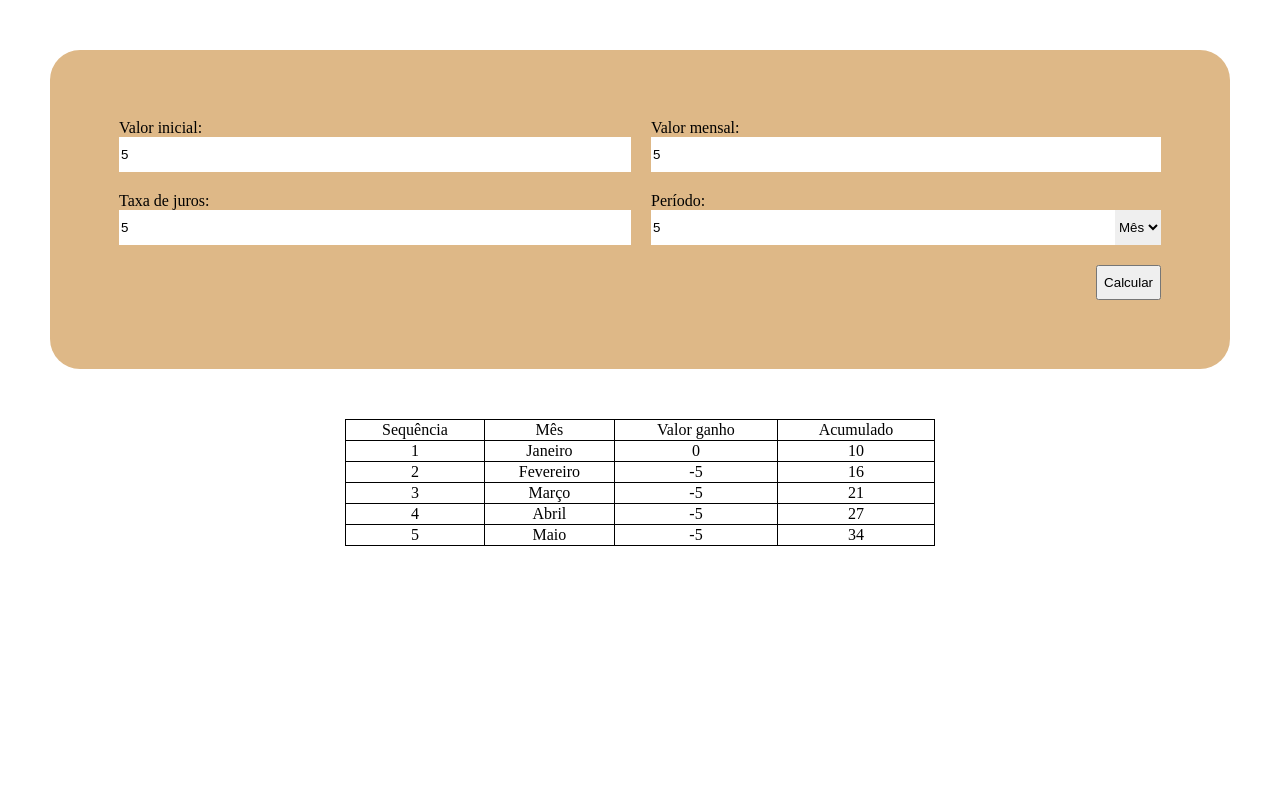
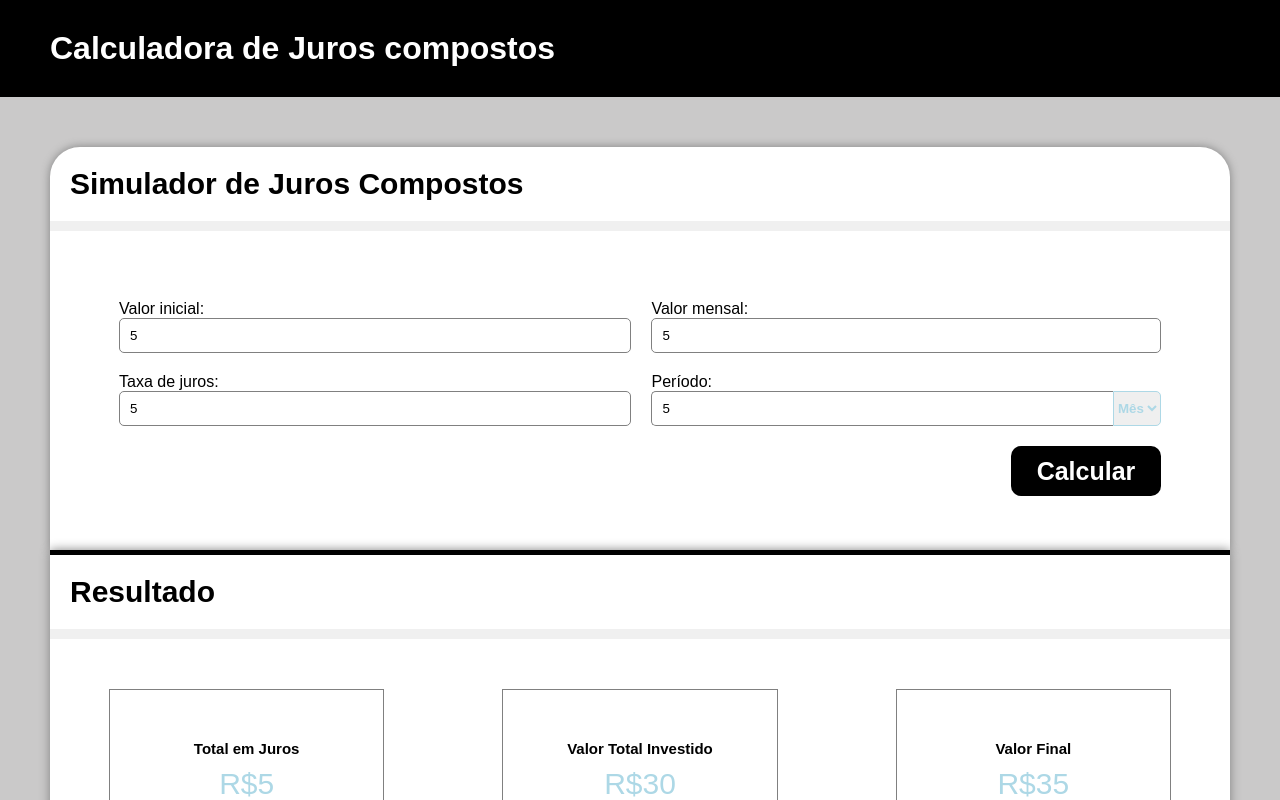
Before and after one commit to IgoruGomes/Projeto_Senac, a plain HTML site: page Projeto_JurosCompostos/index.html in a window 1280 px wide. Both pictures are taken after typing "5", "5", "5", "5" into the empty fields and a click on the button "Calcular". Shown: the top 800 px of the page. Drawn offline with Linux system fonts and the light colour scheme.

Commit message:
(IgorG) Projeto Finalizado

```diff
--- a/Projeto_JurosCompostos/index.html
+++ b/Projeto_JurosCompostos/index.html
@@ -14,9 +14,12 @@
 <body>
     <header>
         <!-- Aqui é um cabeçalho-->
+         <h1>Calculadora de Juros compostos</h1>
     </header>
     <main>
         <!-- Aqui fica o conteúdo principal -->
+        <div id="main">
+            <h1 class="texto">Simulador de Juros Compostos</h1>
             <section class="container-valores">
                 <div class="grid-valores">
                     <div class="valores-conteudo">
@@ -42,21 +45,45 @@
                         </div>
                     </div>
                 </div>
-            <div class="botao">
-                <button onclick="calcular()">Calcular</button>
+                <div class="botao-container">
+                    <button onclick="calcular()" id="botao">Calcular</button>
                 </div>
             </section>
+        </div>
         <!-- Display dos cálculos-->
+
+        <section id="main3">
+            <h1 class="texto">Resultado</h1>
+            <div class="flex-resultado">
+                <div class="resultado-container">
+                    <h2>Total em Juros</h2>
+                    <div id="valor-juros"></div>
+                </div>
+                <div class="resultado-container">
+                    <h2>Valor Total Investido</h2>
+                    <div id="valor-investido"></div>
+                </div>
+                <div class="resultado-container">
+                    <h2>Valor Final</h2>
+                    <div id="valor-final"></div>
+                </div>
+            </div>
+        </section>
+
+         <div id="main2">
+            <h1 class="texto">Tabela</h1>
             <section class="tabela">
                 <table id="tabelavalores">
                     <thead>
                         <td id="tabelasequencia">Sequência</td>
                         <td id="tabelames">Mês</td>
+                        <td id="tabelainvestido">Total investido</td>
                         <td id="tabelaganho">Valor ganho</td>
                         <td id="tabelatotal">Acumulado</td>
                     </thead>
                 </table>
             </section>
+         </div>
     </main>
     <script src="script.js"></script>
 </body>
--- a/Projeto_JurosCompostos/script.js
+++ b/Projeto_JurosCompostos/script.js
@@ -1,7 +1,11 @@
 function calcular() {
+    document.getElementById("main").style.borderRadius = "30px 30px 0 0";
+    document.getElementById("main2").style.display = "block";
+    document.getElementById("main3").style.display = "block";
     document.getElementById("tabelavalores").innerHTML = "<thead>" +
                     "<td>Sequência</td>" +
                     "<td>Mês</td>" +
+                    "<td>Total investido</td>" +
                     "<td>Valor ganho</td>" +
                     "<td>Acumulado</td>" +
                 "</thead>";
@@ -11,20 +15,37 @@ function calcular() {
     let taxa = parseFloat(document.getElementById("taxa").value);
     let periodo = parseFloat(document.getElementById("periodo").value);
     let total = inicial + mensal
+    let totalinvestido = inicial
+    let totaljuros = 0
+    let mudarcor = true
+    let styleVar = " style='background-color: white' "
     if (document.getElementById("valorperiodo").value == 2) {
         periodo = periodo * 12;
     }
 
         for(i = 1; i <= periodo; i++) {
+            totalinvestido += mensal;
             inicial += mensal;
+            total = inicial * (1+(taxa/100));
             document.getElementById("tabelavalores").innerHTML +=
-            "<tr>" +
+            "<tr" + styleVar + ">" +
                 "<td>" + i + "</td>" +
                 "<td>" + meses[(i-1) % 12] + "</td>" +
-                "<td>" + Math.round((total - inicial)) + "</td>" +
-                "<td>" + Math.round(inicial) + "</td>" +
+                "<td> R$ " + totalinvestido + "</td>" +
+                "<td> R$ " + Math.round((total - inicial)) + "</td>" +
+                "<td> R$ " + Math.round(total) + "</td>" +
             "</tr>";
-            total = inicial * (1+(taxa/100));
+            if (mudarcor == true) {
+                styleVar = " style='background-color: lightblue' "
+                mudarcor = false;
+            } else {
+                mudarcor = true;
+                styleVar = " style='background-color: white' "
+            }
+            totaljuros += (total - inicial);
             inicial = total;
         }
+    document.getElementById("valor-juros").innerHTML = "R$" + Math.round(totaljuros);
+    document.getElementById("valor-investido").innerHTML = "R$" + Math.round(totalinvestido);
+    document.getElementById("valor-final").innerHTML = "R$" + Math.round(total);
 }
--- a/Projeto_JurosCompostos/style.css
+++ b/Projeto_JurosCompostos/style.css
@@ -1,21 +1,40 @@
 * {
     box-sizing: border-box;
+    margin: 0;
+    padding: 0;
+    font-family: Arial, Helvetica, sans-serif;
 }
 
 body {
-    margin: 0;
-    padding: 0;
+    background-color: rgb(202, 201, 201);
+}
+
+header {
+    padding: 30px 50px 30px 50px;
+    background-color: rgb(0, 0, 0);
+    color: white;
 }
 
 main {
     margin: 50px;
 }
 
+#main {
+    box-shadow: 0px 0px 10px gray;
+    border-radius: 30px;
+    background-color: white;
+}
+
+.texto {
+    padding: 20px;
+    font-size: 30px;
+    font-weight: bolder;
+    border-bottom: 10px solid rgba(128, 128, 128, 0.123);
+}
+
 .container-valores {
-    background-color: burlywood;
     padding: 5%;
     width: 100%;
-    border-radius: 30px;
 }
 
 .grid-valores {
@@ -29,49 +48,119 @@ main {
 
 input {
     width: 100%;
-    border: none;
-    /* border-radius: 5px; */
+    border-radius: 5px;
     height: 35px;
+    border: 1px solid gray;
+    padding-left: 10px;
 }
 
 input:focus {
     outline: none;
 }
 
+#periodo {
+    border-radius: 5px 0 0 5px;
+    border-right: none;
+}
+
 select {
     border: none;
+    border-radius: 0px 5px 5px 0;
+    font-weight: bolder;
+    border: 1px solid lightblue;
+    color: lightblue;
 }
 
 select:focus {
     outline: none;
 }
 
+select:hover {
+    background-color: rgba(173, 216, 230, 0.24);
+}
+
 .mesano {
     display: flex;
 }
 
-.botao {
+.botao-container {
     display: flex;
     justify-content: end;
     margin: 10px;
     height: 35px;
 }
 
+button {
+    color: rgb(255, 255, 255);
+    border: none;
+    background-color: rgb(0, 0, 0);
+    font-weight: bolder;
+    border-radius: 10px;
+    height: 50px;
+    width: 150px;
+    font-size: 25px;
+    cursor: pointer;
+}
+
+#main3 {
+    background-color: white;
+    box-shadow: 0px 0px 10px gray;
+    border-top: 5px solid black;
+    display: none;
+}
+
+.flex-resultado {
+    display: flex;
+    align-content: center;
+    align-items: center;
+    padding: 50px 0 50px 0;
+    font-size: 10px;
+}
+
+.resultado-container {
+    text-align: center;
+    border: 1px solid gray;
+    margin: 0 5% 0 5%;
+    flex: 1;
+    padding: 50px;
+}
+
+.resultado-container div {
+    margin-top: 10px;
+    color: lightblue;
+    font-size: 30px;
+}
+
 .tabela {
     display: flex;
     width: 100%;
     justify-content: center;
+    padding: 50px;
+    font-size: 30px;
+}
+
+#main2 {
+    border-top: 5px solid black;
+    background-color: white;
+    box-shadow: 0px 0px 10px gray;
+    display: none;
+    border-radius: 0 0 30px 30px;
 }
 
 table {
     align-content: center;
     margin-top: 50px;
     border-collapse: collapse;
-    width: 50%;
+    width: 75%;
 }
 
 tr, td {
-    border: 1px solid black;
+    border: 1px solid rgb(0, 112, 146);
     width: auto;
     text-align: center;
 }
+
+thead {
+    background-color: rgb(0, 238, 255);
+    font-weight: bold;
+}
```
Lines whose indentation alone changed are shown as unchanged.
